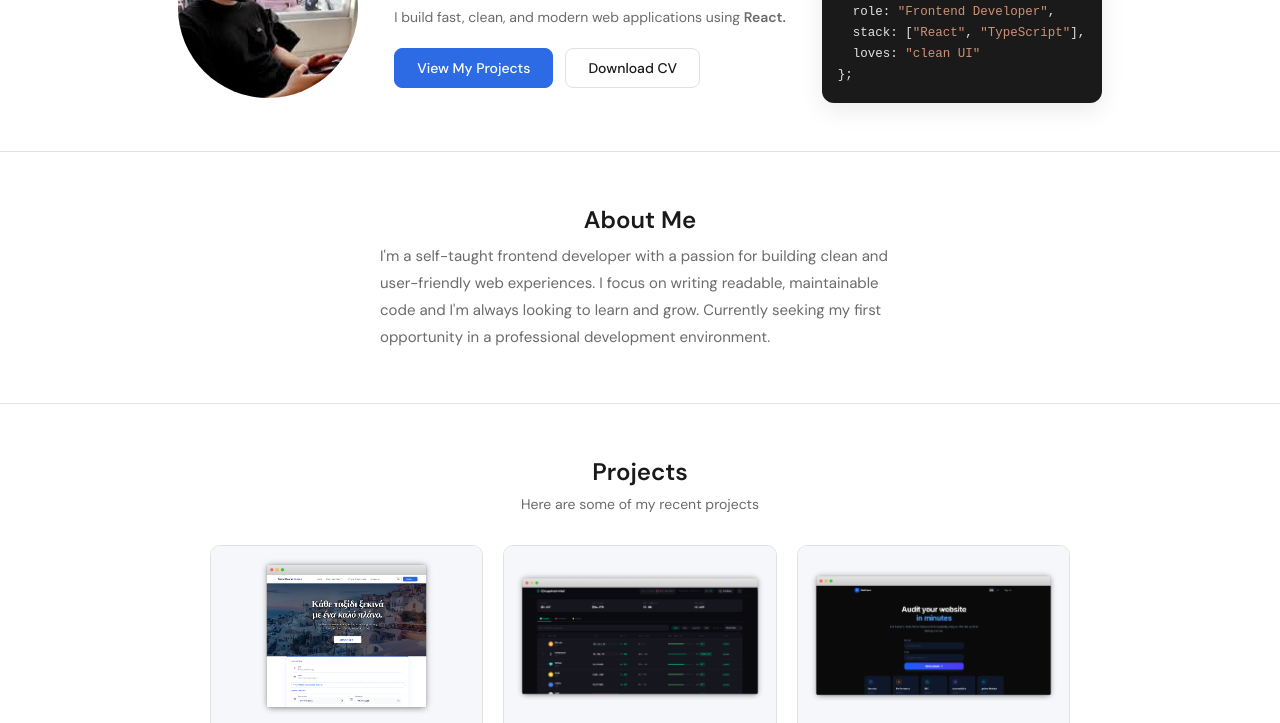
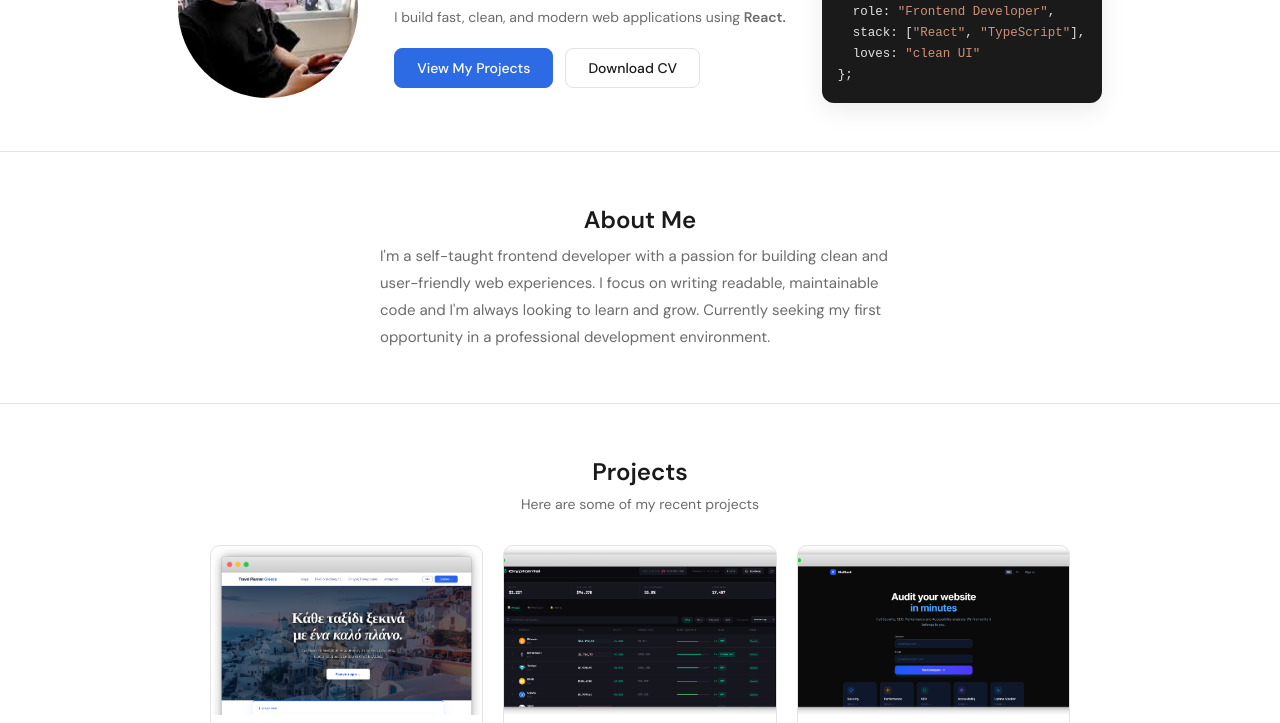
Before and after one commit to Kostaspallas12/portofolio, a plain HTML site: page public/index.html in a window 1280 px wide. Shown: the part 193-916 px from the top of the page. Drawn offline with Linux system fonts and the light colour scheme.

Commit message:
Make project card screenshots full-bleed
Drop the gray padding box around thumbnails so screenshots fill the
card edge-to-edge, with a consistent 16:10 aspect ratio and top-aligned
cover crop across all three project cards.

```diff
--- a/portofolio-master/style.css
+++ b/portofolio-master/style.css
@@ -251,11 +251,10 @@ section h2 {
 
 .project-thumb {
     width: 100%;
-    height: 180px;
-    object-fit: contain;
-    background: #f5f7fa;
+    aspect-ratio: 16 / 10;
+    object-fit: cover;
+    object-position: top;
     display: block;
-    padding: 12px;
 }
 
 .project-body {
--- a/public/style.css
+++ b/public/style.css
@@ -251,11 +251,10 @@ section h2 {
 
 .project-thumb {
     width: 100%;
-    height: 180px;
-    object-fit: contain;
-    background: #f5f7fa;
+    aspect-ratio: 16 / 10;
+    object-fit: cover;
+    object-position: top;
     display: block;
-    padding: 12px;
 }
 
 .project-body {
```
